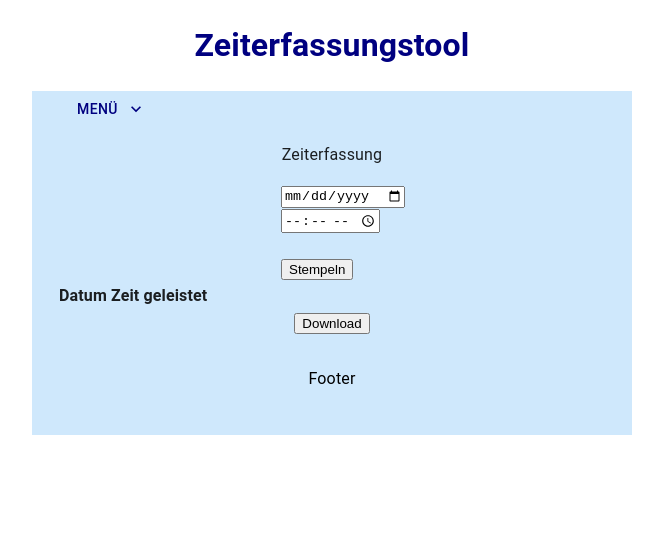
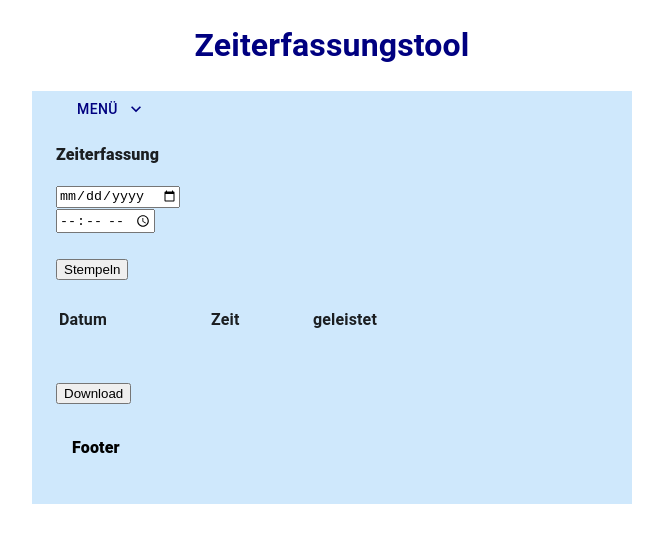
Before and after one commit to nmlkc/stempeluhr, a React (Create React App) app: page /zeiterfassung in a window 1280 px wide. Shown: the top 542 px of the page, without its empty margins (308-971 px from the left). Built offline with nearby package versions, Linux system fonts and the light colour scheme.

Commit message:
Optimierungen Zeiterfassung

```diff
--- a/src/seiten/Zeiterfassung.css
+++ b/src/seiten/Zeiterfassung.css
@@ -2,6 +2,46 @@ form {
 
     display: block;
     text-align: left;
-    margin-left: 225px;
+    margin-left: 0px;
+}
+
+p {
+
+    display: block;
+    text-align: left;
+    margin-left: 0px;
+    font-weight: 900;
+
 
 }
+
+table th:nth-child(1) {
+    width: 150px;
+}
+
+table th:nth-child(2) {
+    width: 100px;
+}
+
+table th:nth-child(3) {
+    width: 150px;
+}
+
+
+table {
+    table-layout: fixed;
+}
+
+tr {
+
+
+    text-align: left ;
+
+}
+
+button {
+    display: block;
+    text-align: left;
+    margin-left: 0px;
+
+}
--- a/src/seiten/Zeiterfassung.js
+++ b/src/seiten/Zeiterfassung.js
@@ -60,10 +60,12 @@ function Zeiterfassung() {
                 <form onSubmit={handleSubmit}>
                     <label>
                         <input type="date" name='date' />
-                        <br />
+                        <br/>
                         <input type="time" name='time' />
                         <br /><br />
                         <input type="submit" value="Stempeln" />
+                        <br/>
+                        <br/>
                     </label>
                 </form>
                 <table>
@@ -84,6 +86,8 @@ function Zeiterfassung() {
                         ))}
                     </tbody>
                 </table>
+                <br/>
+                <br/>
                 <button onClick={handleDownload}>Download</button>
             </Container>
 
```
